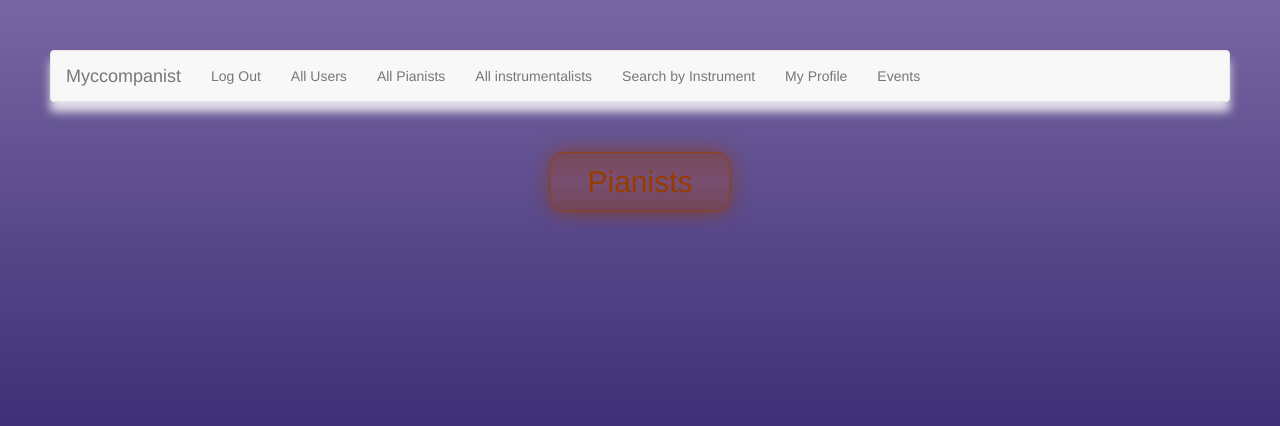
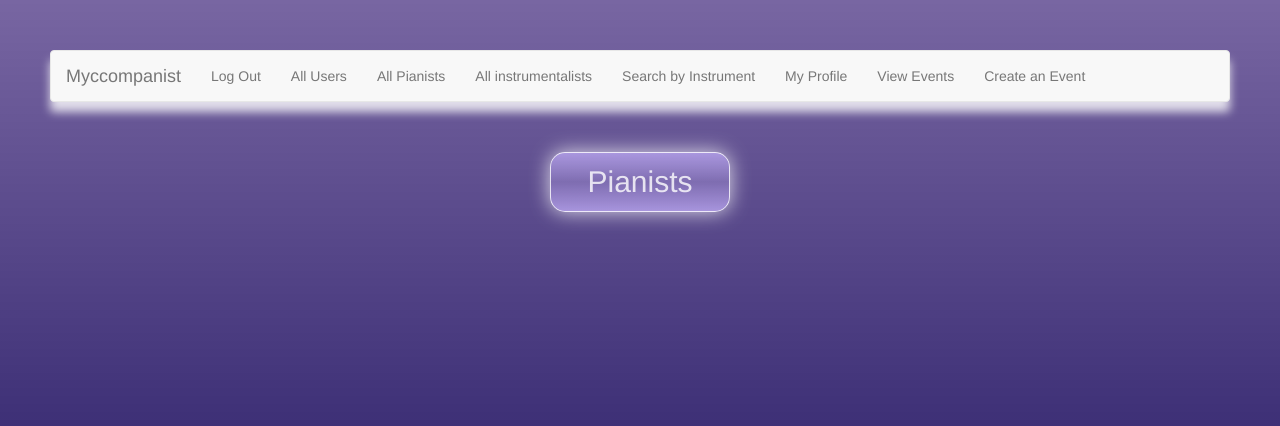
Before and after one commit to joaoJs/Myccompanist, a Node server app: page /users/pianists in a window 1280 px wide. Shown: the top 426 px of the page. Run offline with Node 20, Linux system fonts and the light colour scheme; the visitor is signed in with stand-in values (Sample User, id 1); some libraries are stand-ins or nearby versions.

Commit message:
fixed style

```diff
--- a/myccompanist/public/stylesheets/style.css
+++ b/myccompanist/public/stylesheets/style.css
@@ -8,11 +8,10 @@
   /*background: linear-gradient(rgba(220,220,255,.1), rgba(180,180,255,.3)) no-repeat center center fixed;*/
   /*background: linear-gradient(to bottom right, rgba(220,220,255,.1), rgba(180,180,255,.3)) no-repeat center center fixed;;*/
   /*background: rgba(255,120,0,.6);*/
-
 }
 
 a {
-  color: #00B7FF;
+  color: rgba(255,255,255,.8);
 }
 
 nav {
@@ -49,144 +48,144 @@
 }
 
 .signUp {
-  color: rgba(150,60,0,1);
+  color: rgba(255,255,255,.8);
   position: relative;
   bottom: 8px;
 }
 
 .signUpWrapper {
-  background: linear-gradient(rgba(150,60,0,.4), rgba(225,80,0,.2), rgba(150,60,0,.4));
-  border: 1px solid rgba(150,60,0,.7);
+  background: linear-gradient(rgba(200,180,255,.7), rgba(200,180,255,.3), rgba(200,180,255,.7));
+  border: 1px solid rgba(255,255,255,.8);
   border-radius: 15px;
-  box-shadow: 0 0 20px rgba(150,60,0,.7);
+  box-shadow: 0 0 20px rgba(255,255,255,.8);
   width: 150px;
   height: 60px;
   margin: 0 auto;
 }
 
 .login {
-  color: rgba(150,60,0,1);
+  color: rgba(255,255,255,.8);
   position: relative;
   bottom: 8px;
 }
 
 .loginWrapper {
-  background: linear-gradient(rgba(150,60,0,.4), rgba(225,80,0,.2), rgba(150,60,0,.4));
-  border: 1px solid rgba(150,60,0,.7);
+  background: linear-gradient(rgba(200,180,255,.7), rgba(200,180,255,.3), rgba(200,180,255,.7));
+  border: 1px solid rgba(255,255,255,.8);
   border-radius: 15px;
-  box-shadow: 0 0 20px rgba(150,60,0,.7);
+  box-shadow: 0 0 20px rgba(255,255,255,.8);
   width: 120px;
   height: 60px;
   margin: 0 auto;
 }
 
 .myProfile {
-  color: rgba(150,60,0,1);
+  color: rgba(255,255,255,.8);
   position: relative;
   bottom: 8px;
 }
 
 .myProfileWrapper {
-  background: linear-gradient(rgba(150,60,0,.4), rgba(225,80,0,.2), rgba(150,60,0,.4));
-  border: 1px solid rgba(150,60,0,.7);
+  background: linear-gradient(rgba(200,180,255,.7), rgba(200,180,255,.3), rgba(200,180,255,.7));
+  border: 1px solid rgba(255,255,255,.8);
   border-radius: 15px;
-  box-shadow: 0 0 20px rgba(150,60,0,.7);
+  box-shadow: 0 0 20px rgba(255,255,255,.8);
   width: 180px;
   height: 60px;
   margin: 0 auto;
 }
 
 .allUsers {
-  color: rgba(150,60,0,1);
+  color: rgba(255,255,255,.8);
   position: relative;
   bottom: 8px;
 }
 
 .allUsersWrapper {
-  background: linear-gradient(rgba(150,60,0,.4), rgba(225,80,0,.2), rgba(150,60,0,.4));
-  border: 1px solid rgba(150,60,0,.7);
+  background: linear-gradient(rgba(200,180,255,.7), rgba(200,180,255,.3), rgba(200,180,255,.7));
+  border: 1px solid rgba(255,255,255,.8);
   border-radius: 15px;
-  box-shadow: 0 0 20px rgba(150,60,0,.7);
+  box-shadow: 0 0 20px rgba(255,255,255,.8);
   width: 180px;
   height: 60px;
   margin: 0 auto;
 }
 
 .pianists {
-  color: rgba(150,60,0,1);
+  color: rgba(255,255,255,.8);
   position: relative;
   bottom: 8px;
 }
 
 .pianistsWrapper {
-  background: linear-gradient(rgba(150,60,0,.4), rgba(225,80,0,.2), rgba(150,60,0,.4));
-  border: 1px solid rgba(150,60,0,.7);
+  background: linear-gradient(rgba(200,180,255,.7), rgba(200,180,255,.3), rgba(200,180,255,.7));
+  border: 1px solid rgba(255,255,255,.8);
   border-radius: 15px;
-  box-shadow: 0 0 20px rgba(150,60,0,.7);
+  box-shadow: 0 0 20px rgba(255,255,255,.8);
   width: 180px;
   height: 60px;
   margin: 0 auto;
 }
 
 .instrumentalists {
-  color: rgba(150,60,0,1);
+  color: rgba(255,255,255,.8);
   position: relative;
   bottom: 8px;
 }
 
 .instrumentalistsWrapper {
-  background: linear-gradient(rgba(150,60,0,.4), rgba(225,80,0,.2), rgba(150,60,0,.4));
-  border: 1px solid rgba(150,60,0,.7);
+  background: linear-gradient(rgba(200,180,255,.7), rgba(200,180,255,.3), rgba(200,180,255,.7));
+  border: 1px solid rgba(255,255,255,.8);
   border-radius: 15px;
-  box-shadow: 0 0 20px rgba(150,60,0,.7);
+  box-shadow: 0 0 20px rgba(255,255,255,.8);
   width: 250px;
   height: 60px;
   margin: 0 auto;
 }
 
 .byInstruments {
-  color: rgba(150,60,0,1);
+  color: rgba(255,255,255,.8);
   position: relative;
   bottom: 8px;
 }
 
 .byInstrumentsWrapper {
-  background: linear-gradient(rgba(150,60,0,.4), rgba(225,80,0,.2), rgba(150,60,0,.4));
-  border: 1px solid rgba(150,60,0,.7);
+  background: linear-gradient(rgba(200,180,255,.7), rgba(200,180,255,.3), rgba(200,180,255,.7));
+  border: 1px solid rgba(255,255,255,.8);
   border-radius: 15px;
-  box-shadow: 0 0 20px rgba(150,60,0,.7);
+  box-shadow: 0 0 20px rgba(255,255,255,.8);
   width: 500px;
   height: 60px;
   margin: 0 auto;
 }
 
 .inbox {
-  color: rgba(150,60,0,1);
+  color: rgba(255,255,255,.8);
   position: relative;
   bottom: 8px;
 }
 
 .inboxWrapper {
-  background: linear-gradient(rgba(150,60,0,.4), rgba(225,80,0,.2), rgba(150,60,0,.4));
-  border: 1px solid rgba(150,60,0,.7);
+  background: linear-gradient(rgba(200,180,255,.7), rgba(200,180,255,.3), rgba(200,180,255,.7));
+  border: 1px solid rgba(255,255,255,.8);
   border-radius: 15px;
-  box-shadow: 0 0 20px rgba(150,60,0,.7);
+  box-shadow: 0 0 20px rgba(255,255,255,.8);
   width: 150px;
   height: 60px;
   margin: 0 auto;
 }
 
 .sentMessages {
-  color: rgba(150,60,0,1);
+  color: rgba(255,255,255,.8);
   position: relative;
   bottom: 8px;
 }
 
 .sentMessagesWrapper {
-  background: linear-gradient(rgba(220,90,0,.6), rgba(255,120,0,.2), rgba(220,90,0,.6));
-  border: 1px solid rgba(150,60,0,.7);
+  background: linear-gradient(rgba(200,180,255,.7), rgba(200,180,255,.3), rgba(200,180,255,.7));
+  border: 1px solid rgba(255,255,255,.8);
   border-radius: 15px;
-  box-shadow: 0 0 20px rgba(150,60,0,.7);
+  box-shadow: 0 0 20px rgba(255,255,255,.8);
   width: 250px;
   height: 60px;
   margin: 0 auto;
@@ -237,7 +236,7 @@
   width: 800px;
   margin: auto;
   margin-top: 50px;
-  box-shadow: 10px 10px 10px rgba(190,90,0,.6);
+  box-shadow: 0 0 20px rgba(255,255,255,.8);
 }
 
 header {
@@ -418,7 +418,14 @@
 }
 
 .new-list-group {
-  background: rgba(200,180,255,.7);
+  background: rgba(210,185,250,.8);
+  width: 800px;
+  margin: auto;
+  margin-top: 50px;
+}
+
+.new-list-group-message {
+  background: linear-gradient(rgba(255,255,255,.5), rgba(255,255,255,.6));
   width: 800px;
   margin: auto;
   margin-top: 50px;
--- a/myccompanist/views/activities/pianists.ejs
+++ b/myccompanist/views/activities/pianists.ejs
@@ -1,17 +1,29 @@
-<div class="pianistsWrapper">
-<h2 class="pianists"> Pianists </h2>
+<div class="allUsersWrapper">
+<h2 class="allUsers"> Pianists </h2>
 </div>
 
-<div class="list-group">
+
+
+<div class="new-list-group">
   <% listOfResults.forEach(user => { %>
-    <div class="list-group-item">
-      <h3> <%= user.username %> </h3>
 
-      <img src="<%=user.prof_pic%>" class="prof_pic">
+    <div class="new-list-group-item">
+    <div class="listNameInfo">
+        <a href="/user/<%=user._id%>/profile" class="titleLink tl"><span class="innerName"> <%= user.username %></span></a>
+      <br>
+      <div class="ps">
+      <p class="p p1 tl"> <%= user.instrument %> </p>
+      <p class="p tl"> Email: <%= user.email %> </p>
+      </div>
+      <br>
+    </div>
+      <div class="listProfPic">
+        <img src="<%=user.prof_pic%>" class="prof_pic">
+      </div>
       <br>
 
-      <p> Email: <%= user.email %> </p>
 
     </div>
-  <% }); %>
+  <% }) %>
+
 </div>
--- a/myccompanist/views/layout.ejs
+++ b/myccompanist/views/layout.ejs
@@ -24,7 +24,8 @@
         <li><a href="/users/instrumentalists"> All instrumentalists </a></li>
         <li><a href="/users/search"> Search by Instrument </a></li>
         <li><a href="/user/profile"> My Profile </a></li>
-        <li><a href="/events"> Events </a></li>
+        <li><a href="/events"> View Events </a></li>
+        <li><a href="/events/create-event"> Create an Event </a></li>
       <% } %>
     </ul>
   </div>
--- a/myccompanist/views/messages/inbox.ejs
+++ b/myccompanist/views/messages/inbox.ejs
@@ -3,9 +3,9 @@
 </div>
 
 
-<div class="list-group inboxMess">
+<div class="new-list-group-message inboxMess">
   <% messages.forEach(message => { %>
-    <div class="list-group-item">
+    <div class="new-list-group-item-message">
       <p> From: <%=message.from%> </p>
       <br>
       <p> Subject: <a href="/messages/<%=user._id%>/view-messages/<%=message._id%>"><%=message.subject%></a> </p>
```
Also changed, not shown: other parts of myccompanist/public/stylesheets/style.css (+23 -13 lines), myccompanist/views/activities/instrumentalists.ejs (+19 -8 lines), myccompanist/views/events/index.ejs (+5 -9 lines).
